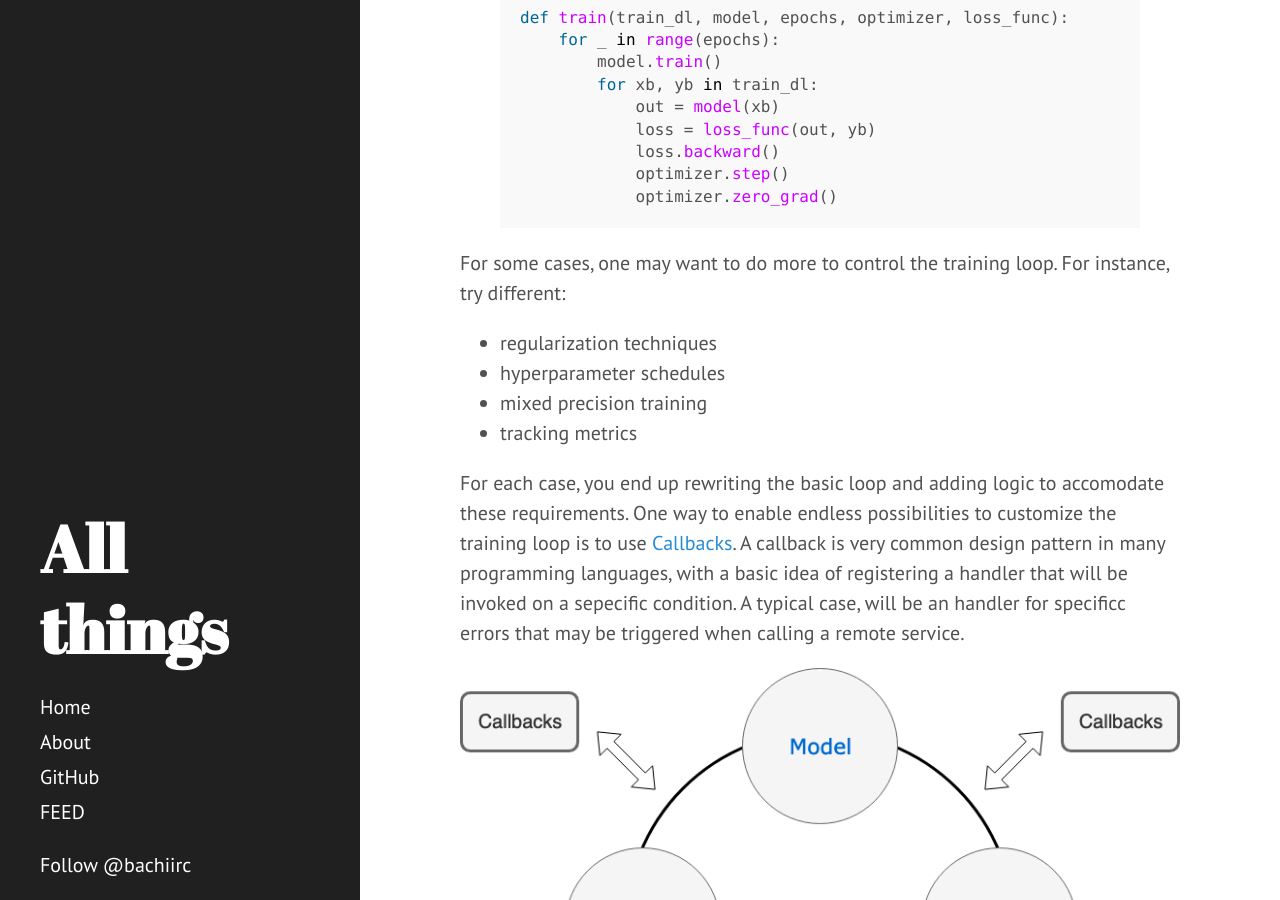
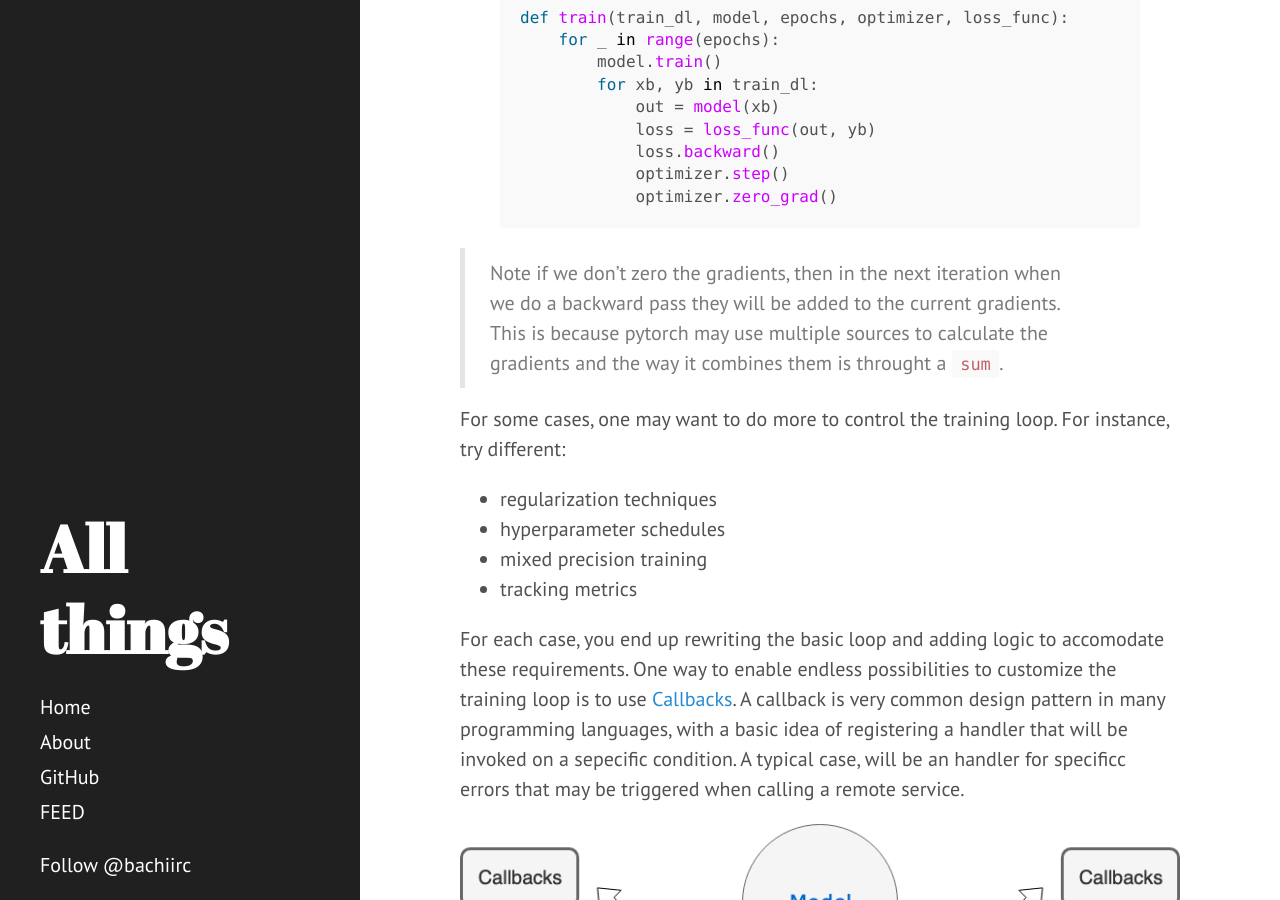
Before and after one commit to dzlab/dzlab.github.io, a Jekyll site: the page built from _posts/2019-03-16-pytorch-training-loop.md, in a window 1280 px wide and 900 px high, scrolled down 980 px. Built offline with Jekyll 4.4.1, drawn with Linux system fonts in a browser that asks for light colours; nearby versions of some CDN libraries; formulas are drawn with MathJax 3; comment, search, counter and statistics services are not loaded.

Commit message:
notes on zeroing gradients

```diff
--- a/_posts/2019-03-16-pytorch-training-loop.md
+++ b/_posts/2019-03-16-pytorch-training-loop.md
@@ -32,6 +32,8 @@ def train(train_dl, model, epochs, optimizer, loss_func):
             optimizer.step()
             optimizer.zero_grad()
 {% endhighlight %}
+
+> Note if we don't zero the gradients, then in the next iteration when we do a backward pass they will be added to the current gradients. This is because pytorch may use multiple sources to calculate the gradients and the way it combines them is throught a `sum`.
 
 For some cases, one may want to do more to control the training loop. For instance, try different:
 - regularization techniques
```
